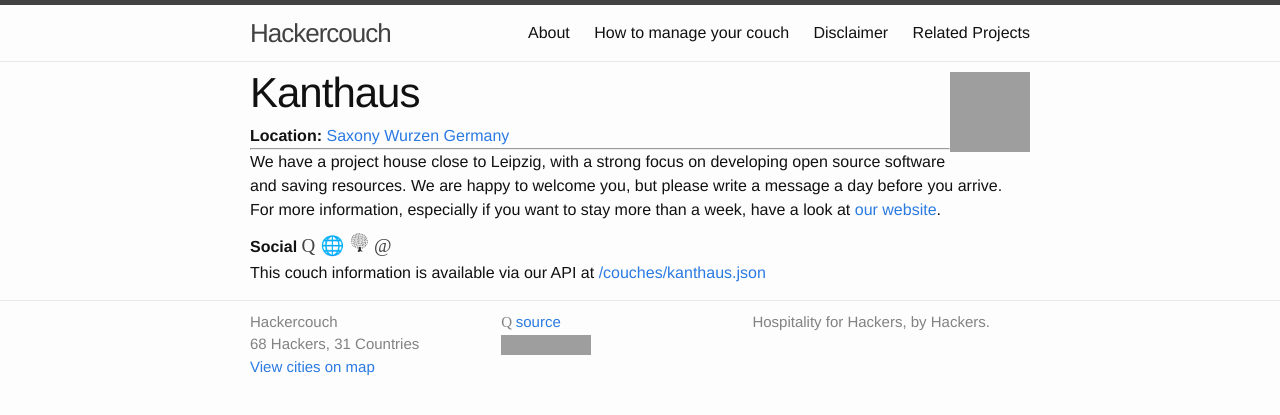
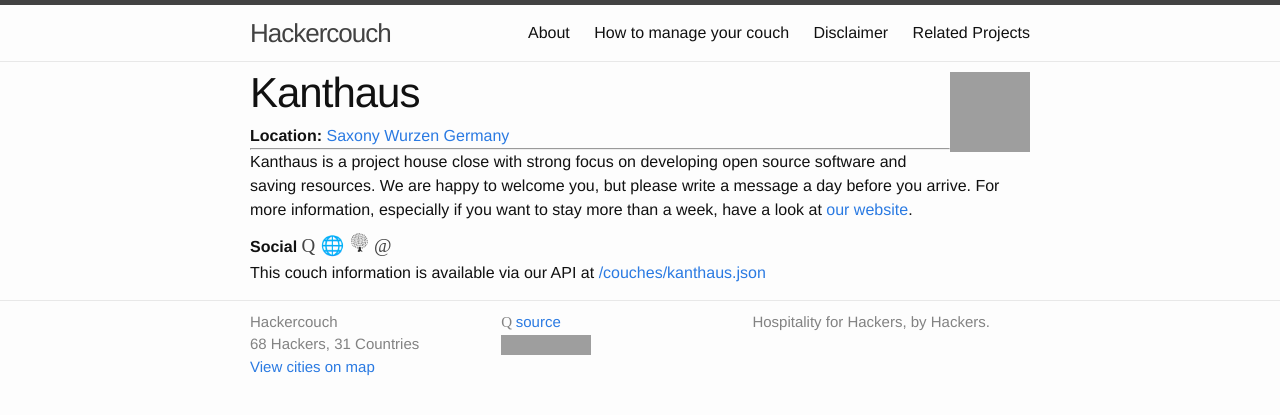
Before and after one commit to hackercouch/hackercouch, a Jekyll site: the page built from _couches/kanthaus.md, in a window 1280 px wide, cut to the strip 0-415 px from the top of the page. Built offline with Jekyll 4.4.1, drawn with Linux system fonts in a browser that asks for light colours; some web fonts are replaced; grey boxes are pictures that could not be loaded.

Commit message:
fix text

```diff
--- a/_couches/kanthaus.md
+++ b/_couches/kanthaus.md
@@ -9,4 +9,4 @@
 trustroots: tiltec
 ---
 
-We have a project house close to Leipzig, with a strong focus on developing open source software and saving resources. We are happy to welcome you, but please write a message a day before you arrive. For more information, especially if you want to stay more than a week, have a look at [our website](https://kanthaus.online).
+Kanthaus is a project house close with strong focus on developing open source software and saving resources. We are happy to welcome you, but please write a message a day before you arrive. For more information, especially if you want to stay more than a week, have a look at [our website](https://kanthaus.online).
```
